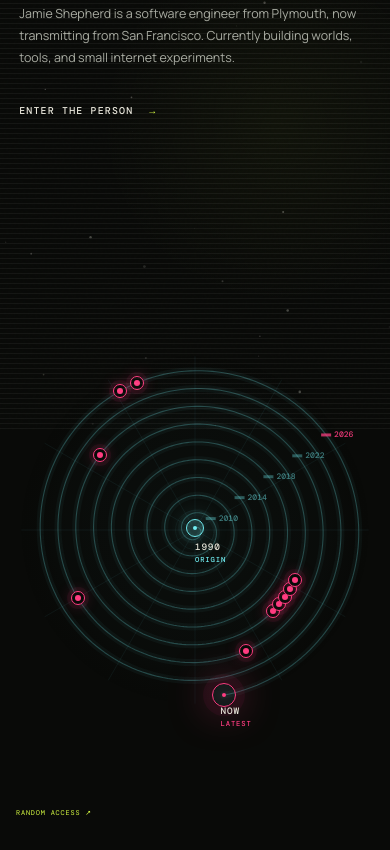
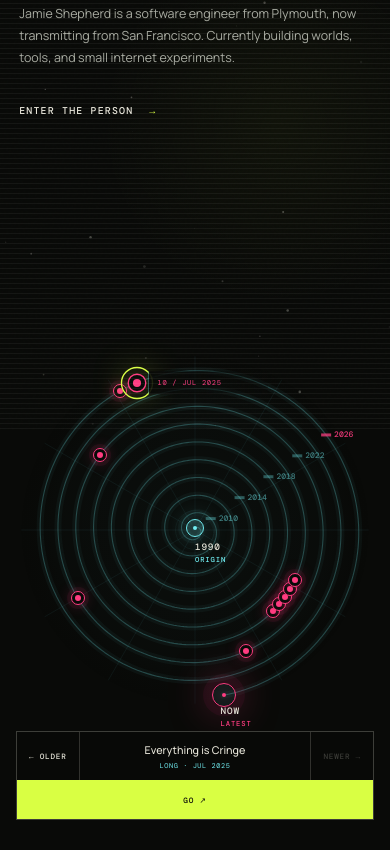
Before and after one commit to jamieshepherd/jamie26, a website built with Vite: page index.html in a window 390 px wide. Shown: the part 414-1264 px from the top of the page. Built offline with nearby package versions, Linux system fonts and the light colour scheme; no server answers; animation ran at ten frames a second; files whose address does not match are found by name; a web font is replaced by a local one.

Commit message:
Add focused mobile navigation and layouts

```diff
--- a/index.html
+++ b/index.html
@@ -83,6 +83,16 @@
         </div>
 
         <div class="thought-nodes" data-thought-nodes></div>
+
+        <nav class="mobile-timeline-nav" aria-label="Browse timeline signals">
+          <button type="button" data-mobile-timeline-step="older">← OLDER</button>
+          <div class="mobile-timeline-nav__readout" aria-live="polite">
+            <strong data-mobile-timeline-title>LATEST SIGNAL</strong>
+            <small><span data-mobile-timeline-kind>TRANSMISSION</span> · <time data-mobile-timeline-date></time></small>
+          </div>
+          <button type="button" data-mobile-timeline-step="newer">NEWER →</button>
+          <button class="mobile-timeline-nav__go" type="button" data-mobile-timeline-go>GO ↗</button>
+        </nav>
 
         <div class="orbit__legend" aria-hidden="true">
           <span><i></i> LONG-FORM OBJECT</span>
--- a/src/main.js
+++ b/src/main.js
@@ -116,6 +116,41 @@ let timelineItems = articles.map((article) => ({
   node: nodes.querySelector(`[data-article="${article.slug}"]`),
 }));
 
+const mobileTimelineTitle = document.querySelector('[data-mobile-timeline-title]');
+const mobileTimelineKind = document.querySelector('[data-mobile-timeline-kind]');
+const mobileTimelineDate = document.querySelector('[data-mobile-timeline-date]');
+const mobileTimelineOlder = document.querySelector('[data-mobile-timeline-step="older"]');
+const mobileTimelineNewer = document.querySelector('[data-mobile-timeline-step="newer"]');
+let mobileTimelineIndex = 0;
+let mobileTimelineItem = null;
+
+const orderedTimelineItems = () => [...timelineItems].sort((a, b) => b.time - a.time);
+const selectMobileTimelineItem = (index = mobileTimelineIndex) => {
+  const ordered = orderedTimelineItems();
+  timelineItems.forEach((item) => item.node.classList.remove('is-selected'));
+  if (!ordered.length) return;
+  mobileTimelineIndex = Math.max(0, Math.min(ordered.length - 1, index));
+  mobileTimelineItem = ordered[mobileTimelineIndex];
+  mobileTimelineItem.node.classList.add('is-selected');
+  const article = mobileTimelineItem.kind === 'article'
+    ? articles.find((entry) => entry.slug === mobileTimelineItem.id)
+    : null;
+  mobileTimelineTitle.textContent = article?.title || mobileTimelineItem.preview || 'UNTITLED SIGNAL';
+  mobileTimelineKind.textContent = mobileTimelineItem.kind === 'article' ? 'LONG' : 'SHORT';
+  mobileTimelineDate.textContent = formatDate(new Date(mobileTimelineItem.time).toISOString().slice(0, 10));
+  mobileTimelineOlder.disabled = mobileTimelineIndex >= ordered.length - 1;
+  mobileTimelineNewer.disabled = mobileTimelineIndex === 0;
+};
+
+mobileTimelineOlder.addEventListener('click', () => selectMobileTimelineItem(mobileTimelineIndex + 1));
+mobileTimelineNewer.addEventListener('click', () => selectMobileTimelineItem(mobileTimelineIndex - 1));
+document.querySelector('[data-mobile-timeline-go]').addEventListener('click', () => {
+  if (!mobileTimelineItem) return;
+  if (mobileTimelineItem.kind === 'article') openArticle(mobileTimelineItem.id);
+  else window.open(mobileTimelineItem.url, '_blank', 'noopener,noreferrer');
+});
+selectMobileTimelineItem(0);
+
 let indexFilter = 'long';
 const renderIndex = () => {
   const ordered = [...timelineItems]
@@ -217,6 +252,7 @@ const applyTimelineDom = () => {
     const point = worldToScreen(item);
     item.node.style.left = `${point.x}px`;
     item.node.style.top = `${point.y}px`;
+    item.node.classList.toggle('thought-node--copy-left', point.x > timelineLayout.width - 230);
     const outOfRange = point.x < -180 || point.x > timelineLayout.width + 180 || point.y < -100 || point.y > timelineLayout.height + 100;
     item.node.style.visibility = outOfRange ? 'hidden' : '';
   });
@@ -253,7 +289,7 @@ const resizeTimeline = () => {
     else timelinePath.lineTo(point.x, point.y);
   }
   positionTimelineItems();
-  if (!timelineCamera.initialized) {
+  if (!timelineCamera.initialized || compact) {
     timelineCamera.initialized = true;
     showOverview();
     timelineCamera.x = timelineCamera.targetX;
@@ -387,6 +423,7 @@ const zoomTimelineAt = (factor, x = timelineLayout.anchorX, y = timelineLayout.a
 };
 
 timeline.addEventListener('wheel', (event) => {
+  if (timelineLayout.compact) return;
   event.preventDefault();
   const bounds = timeline.getBoundingClientRect();
   zoomTimelineAt(Math.exp(-event.deltaY * .0012), event.clientX - bounds.left, event.clientY - bounds.top);
@@ -394,6 +431,7 @@ timeline.addEventListener('wheel', (event) => {
 
 let dragPoint = null;
 timeline.addEventListener('pointerdown', (event) => {
+  if (timelineLayout.compact) return;
   if (event.target.closest('button')) return;
   dragPoint = { x: event.clientX, y: event.clientY };
   timeline.classList.add('is-dragging');
@@ -497,6 +535,7 @@ document.querySelectorAll('[data-close-panel]').forEach((button) => button.addEv
 
 document.querySelectorAll('[data-mode]').forEach((button) => button.addEventListener('click', () => {
   const indexMode = button.dataset.mode === 'index';
+  if (indexMode && window.innerWidth < 900) window.scrollTo({ top: 0, behavior: 'auto' });
   document.body.classList.toggle('is-index', indexMode);
   document.querySelectorAll('[data-mode]').forEach((item) => item.classList.toggle('is-active', item === button));
 }));
@@ -535,6 +574,7 @@ const addTimelineSignals = (records) => {
   document.querySelector('[data-object-count]').textContent = String(timelineItems.length).padStart(2, '0');
   renderIndex();
   positionTimelineItems();
+  selectMobileTimelineItem(0);
 };
 
 const loadSignals = async () => {
--- a/src/styles.css
+++ b/src/styles.css
@@ -386,6 +386,17 @@ body.is-index .orbit { opacity: 0; pointer-events: none; transform: scale(.94);
 .thought-node:hover .thought-node__dot::after, .thought-node:focus-visible .thought-node__dot::after { background: var(--magenta); }
 .thought-node:hover .thought-node__copy, .thought-node:focus-visible .thought-node__copy { opacity: 1; transform: translate(0, -50%); }
 .thought-node:hover .thought-node__copy strong { color: var(--paper); }
+.thought-node--copy-left .thought-node__copy {
+  right: 22px;
+  left: auto;
+  border-right: 1px solid rgba(114,238,242,.3);
+  border-left: 0;
+  background: linear-gradient(270deg, rgba(9,10,8,.92), rgba(9,10,8,.3));
+  transform: translate(8px, -50%);
+  text-align: right;
+}
+.thought-node--copy-left:hover .thought-node__copy,
+.thought-node--copy-left:focus-visible .thought-node__copy { transform: translate(0, -50%); }
 .thought-node--signal .thought-node__dot {
   top: 6px;
   left: 6px;
@@ -396,7 +407,10 @@ body.is-index .orbit { opacity: 0; pointer-events: none; transform: scale(.94);
 }
 .thought-node--signal .thought-node__dot::after { background: var(--cyan); }
 .thought-node--signal .thought-node__copy { border-left-color: rgba(114,238,242,.4); }
+.thought-node--signal.thought-node--copy-left .thought-node__copy { border-right-color: rgba(114,238,242,.4); }
 .thought-node--signal .thought-node__copy small { color: var(--cyan); }
+
+.mobile-timeline-nav { display: none; }
 
 .orbit__legend {
   position: absolute;
@@ -534,6 +548,18 @@ body.is-index .archive-index { opacity: 1; pointer-events: auto; transform: none
   clip-path: polygon(100% 0, 100% 0, 100% 100%, 100% 100%);
   transition: clip-path 800ms cubic-bezier(.76,0,.24,1), visibility 800ms;
 }
+.panel::before {
+  content: '';
+  position: fixed;
+  z-index: 1;
+  top: 0;
+  right: 0;
+  left: 0;
+  height: 82px;
+  border-bottom: 1px solid rgba(9,10,8,.16);
+  background: var(--acid);
+  pointer-events: none;
+}
 .panel[aria-hidden="false"] { visibility: visible; clip-path: polygon(0 0, 100% 0, 100% 100%, 0 100%); }
 .panel__close {
   position: fixed;
@@ -669,27 +695,91 @@ body.is-index .archive-index { opacity: 1; pointer-events: auto; transform: none
 .reader__footer button { border: 0; padding: 1rem 1.4rem; color: var(--paper); background: #171813; font: 500 .55rem var(--mono); letter-spacing: .1em; cursor: pointer; }
 
 @media (max-width: 900px) {
-  .masthead { grid-template-columns: 1fr 1fr; height: 68px; padding: 0 1rem; }
+  .masthead { grid-template-columns: 1fr 1fr; height: 68px; padding: 0 1rem; background: rgba(9,10,8,.97); backdrop-filter: blur(12px); }
   .coordinates { display: none; }
   #thoughtspace { min-height: 1250px; }
+  body.is-index { overflow: hidden; }
+  body.is-index #thoughtspace { min-height: 100svh; }
   .identity-rail { top: 120px; left: 1.2rem; width: calc(100% - 4rem); }
+  body.is-index .identity-rail { visibility: hidden; opacity: 0; pointer-events: none; }
   .identity-rail h1 { font-size: clamp(3.3rem, 15vw, 6.7rem); }
   .lede { max-width: 520px; }
-  .orbit { top: 650px; left: 0; width: 100%; height: 600px; }
+  .orbit { top: 650px; left: 0; width: 100%; height: 600px; cursor: default; touch-action: auto; }
   .orbit__heading { display: none; }
   .orbit__instruction { display: none; }
-  .orbit__legend { bottom: 1.2rem; }
+  .orbit__legend { display: none; }
+  .thought-node { pointer-events: none; }
+  .thought-node.is-selected { z-index: 9; }
+  .thought-node.is-selected .thought-node__dot {
+    outline: 1px solid var(--acid);
+    outline-offset: 4px;
+    box-shadow: 0 0 24px rgba(217,255,67,.52);
+    transform: scale(1.35);
+  }
+  .thought-node.is-selected .thought-node__copy { opacity: 1; transform: translate(0, -50%); }
+  .thought-node.is-selected .thought-node__copy strong { display: none; }
+  .mobile-timeline-nav {
+    position: absolute;
+    z-index: 12;
+    right: 1rem;
+    bottom: 1rem;
+    left: 1rem;
+    display: grid;
+    grid-template-columns: auto minmax(0, 1fr) auto;
+    border: 1px solid rgba(231,229,217,.24);
+    background: rgba(9,10,8,.92);
+    backdrop-filter: blur(14px);
+  }
+  .mobile-timeline-nav button {
+    border: 0;
+    padding: .9rem .75rem;
+    color: var(--paper);
+    background: transparent;
+    font: 500 .48rem var(--mono);
+    letter-spacing: .1em;
+  }
+  .mobile-timeline-nav button:disabled { opacity: .22; }
+  .mobile-timeline-nav__readout {
+    min-width: 0;
+    padding: .65rem .8rem;
+    border-right: 1px solid var(--line);
+    border-left: 1px solid var(--line);
+    text-align: center;
+  }
+  .mobile-timeline-nav__readout strong {
+    display: block;
+    overflow: hidden;
+    color: var(--paper);
+    font-size: .67rem;
+    font-weight: 500;
+    text-overflow: ellipsis;
+    white-space: nowrap;
+  }
+  .mobile-timeline-nav__readout small {
+    display: block;
+    margin-top: .25rem;
+    color: var(--cyan);
+    font: .43rem var(--mono);
+    letter-spacing: .09em;
+  }
+  .mobile-timeline-nav__go {
+    grid-column: 1 / -1;
+    color: var(--ink) !important;
+    background: var(--acid) !important;
+  }
   .index-rail { top: 88px; right: 1rem; bottom: 1rem; }
   .vertical-copy { display: none; }
   .object-count { display: none; }
   .masthead__links { gap: .8rem; }
-  .archive-index { top: 400px; right: clamp(2.5rem, 10vw, 4rem); bottom: 1rem; left: 1.2rem; }
+  .archive-index { top: 150px; right: 1rem; bottom: 1rem; left: 1rem; }
+  .archive-index__head { position: sticky; z-index: 2; top: 0; padding-top: .5rem; background: var(--ink); }
   .archive-index__head > span:last-child { display: none; }
   .archive-index__head { grid-template-columns: 1fr auto; }
   .panel__body { margin-top: 8rem; }
   .now-grid { grid-template-columns: 1fr 1fr; }
   .now-grid > div:nth-child(2) { border-right: 0; }
   .now-grid > div { border-bottom: 1px solid rgba(9,10,8,.3); }
+  .panel::before { height: 76px; }
   .signals__header { position: relative; top: auto; left: auto; width: auto; padding: 7rem 1.2rem 3rem; }
   .signals__feed { width: auto; min-height: auto; margin: 0; padding: 2rem 1.2rem 8rem; border-top: 1px solid var(--line); border-left: 0; }
   .signals__footer { right: 1rem; bottom: 1rem; left: 1rem; gap: 1rem; }
@@ -700,11 +790,9 @@ body.is-index .archive-index { opacity: 1; pointer-events: auto; transform: none
   .identity-rail h1 { font-size: clamp(3.3rem, 18vw, 5.8rem); }
   .orbit { top: 650px; width: 100%; height: 600px; }
   .thought-node__copy strong { font-size: .55rem; }
-  .orbit__legend span { display: none; }
-  .orbit__legend { left: 1rem; transform: none; }
   .masthead__status { display: none; }
   .masthead__links { gap: .55rem; font-size: .42rem; }
-  .archive-index { top: 370px; }
+  .archive-index { top: 142px; }
   .archive-row { grid-template-columns: 2rem 1fr 1.5rem; }
   .archive-row__date { display: none; }
   .panel__close { top: 1rem; right: 1rem; }
```
